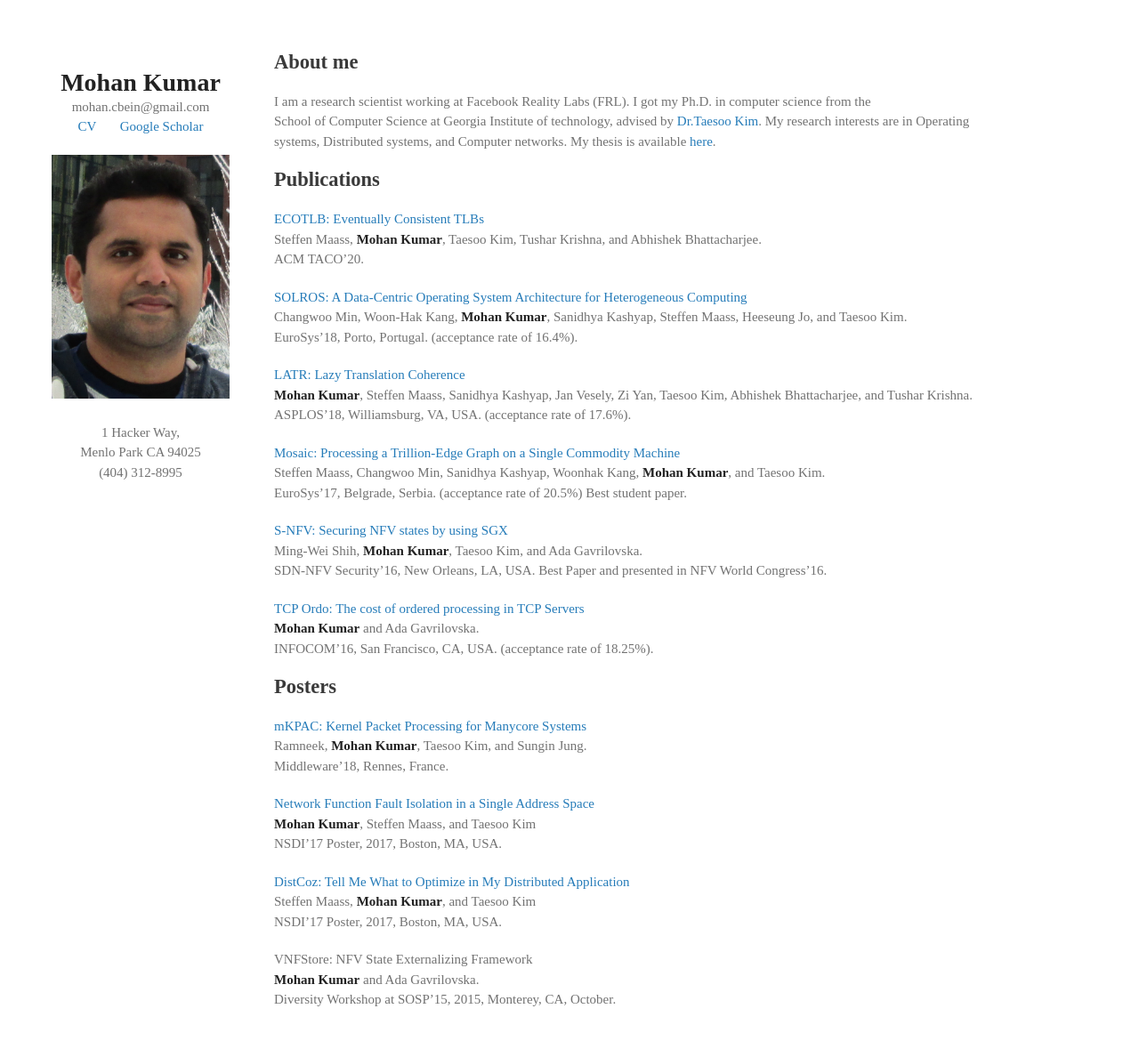
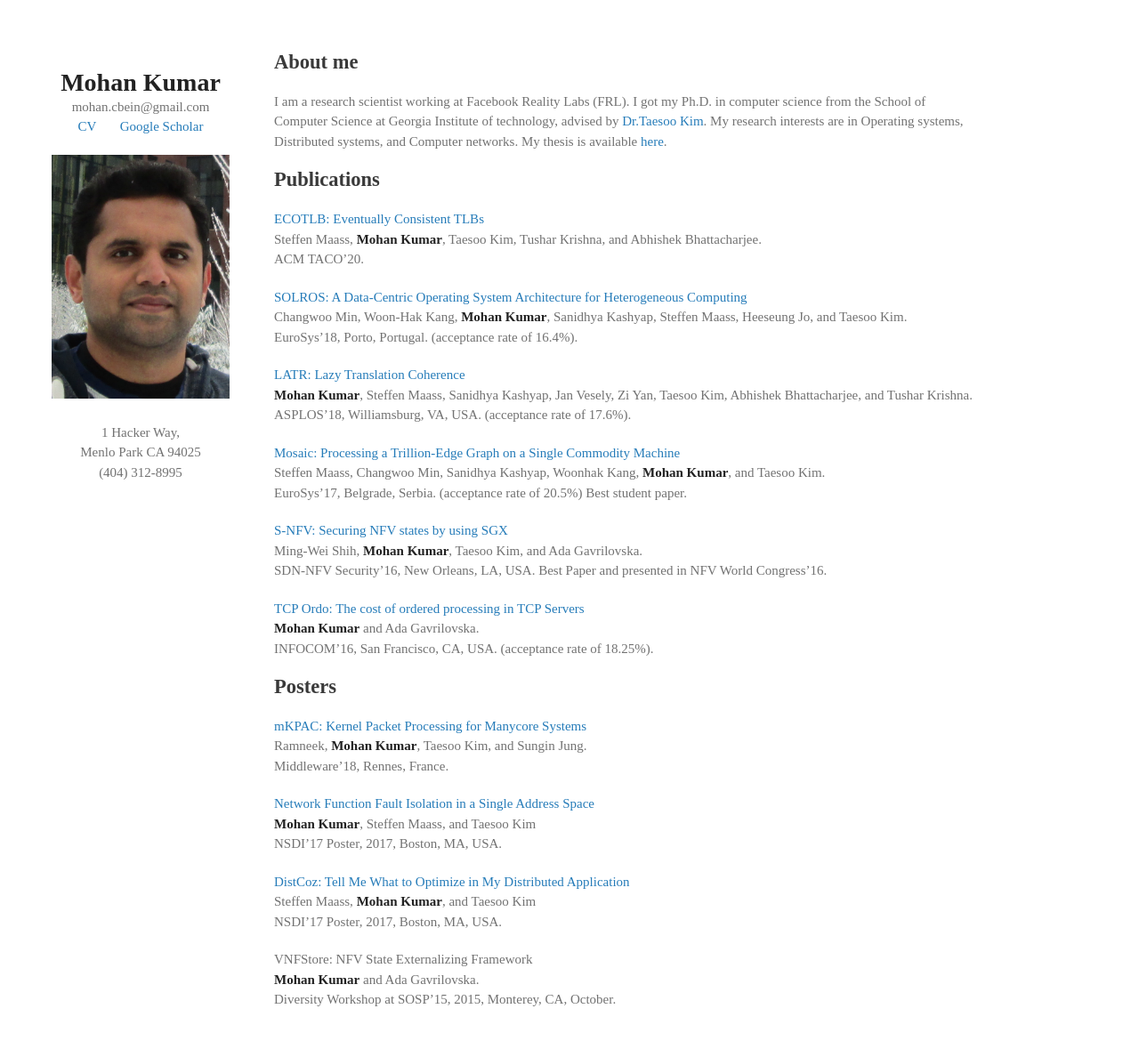
Before and after one commit to mohankku/mohankku.github.io, a Jekyll site: the page built from index.md, in a window 1280 px wide and 1205 px high. Shown: the top 1170 px of the window at 89% size. Built offline with Jekyll 4.4.1, drawn with Linux system fonts in a browser that asks for light colours; our own code applies the rules of GitHub Pages for plain Markdown files.

Commit message:
update lab

```diff
--- a/index.md
+++ b/index.md
@@ -1,9 +1,9 @@
 ## About me
 
-I am a research scientist working at Facebook Reality Labs (FRL). I got my Ph.D. in computer science from the<br />
-School of Computer Science at Georgia Institute of technology, advised
+I am a research scientist working at Facebook Reality Labs (FRL). I got my Ph.D. in computer science from the
+School of<br /> Computer Science at Georgia Institute of technology, advised
 by [Dr.Taesoo Kim](https://taesoo.kim/).
-My research interests are in Operating<br /> systems, Distributed systems,
+My research interests are in Operating systems,<br /> Distributed systems,
 and Computer networks.
 My thesis is available [here](https://smartech.gatech.edu/handle/1853/61693).
 
```
